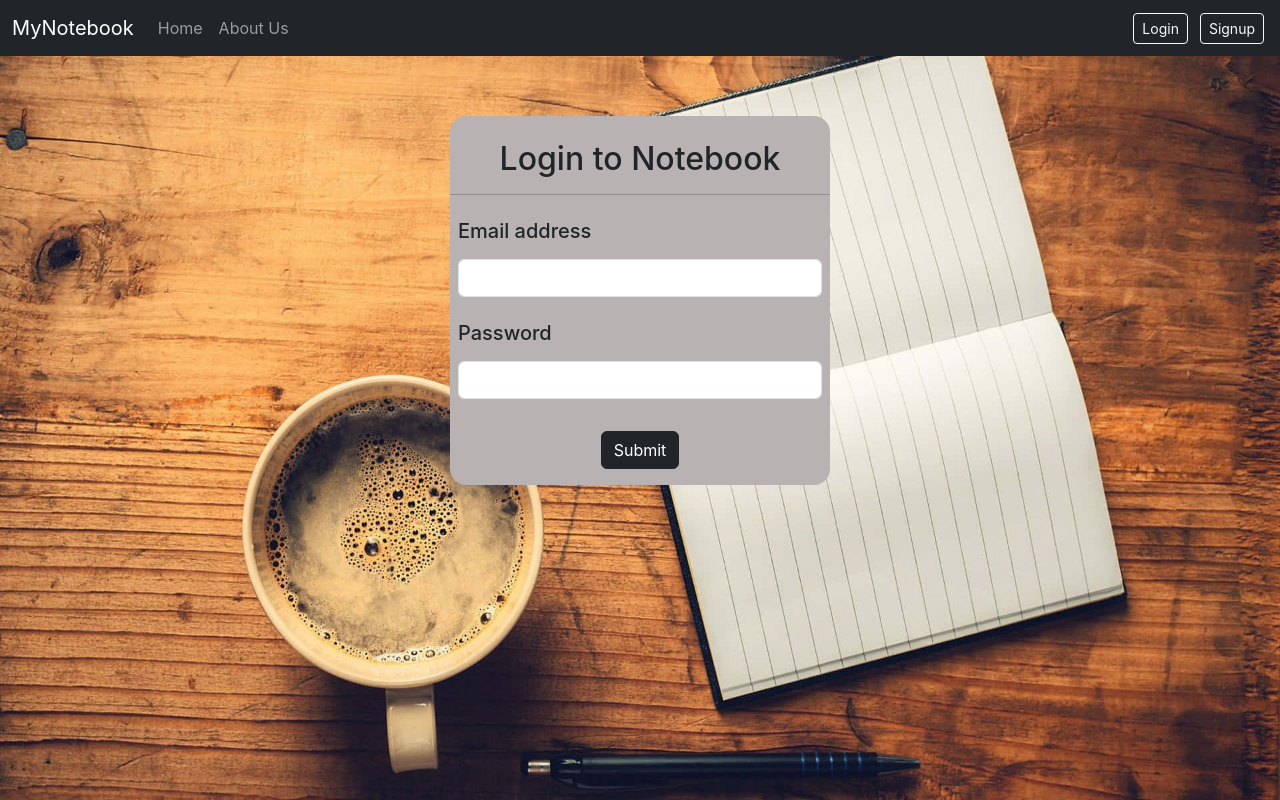
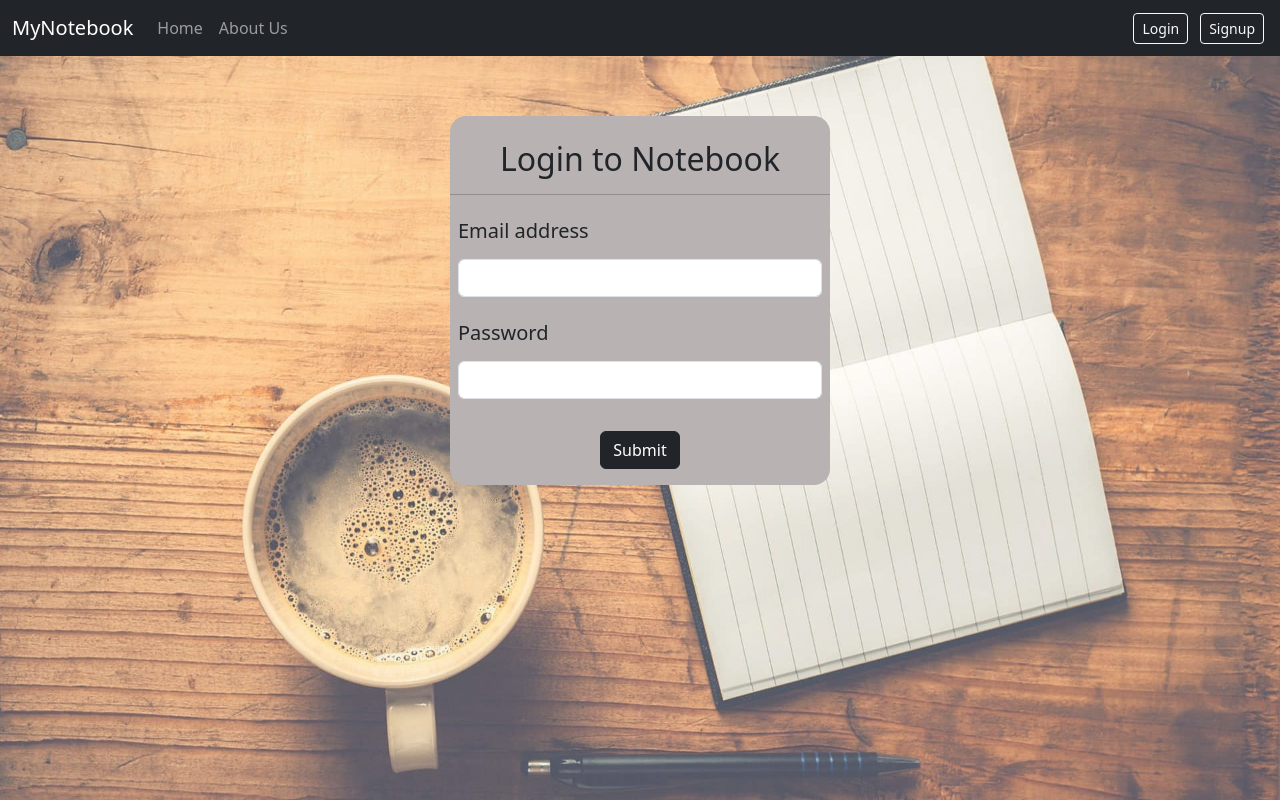
Before and after one commit to KenilGhelani/MyNotebook, a React (Create React App) app in the folder frontend/: page /login in a window 1280 px wide. Built offline with nearby package versions, Linux system fonts and the light colour scheme; the HTML template or start-up script is replaced by a standard one.

Commit message:
Change opacity of background

```diff
--- a/frontend/src/App.js
+++ b/frontend/src/App.js
@@ -34,7 +34,7 @@ function App() {
           <Route exact path="/" element={<Home showAlert={showAlert}/>} />
           <Route exact path="/about" element={<About />} />
           <Route exact path="/login" element={<Login showAlert={showAlert}/>} />
-          <Route exact path="/signup" element={<Signup showAlert={showAlert}/>} />
+          <Route exact path="/signup" element={<Signup showAlert={showAlert} />} />
         </Routes>
       </div>
       </Router>
--- a/frontend/src/components/Notes.js
+++ b/frontend/src/components/Notes.js
@@ -101,6 +101,7 @@ const Notes = (props) => {
                     name="etitle"
                     aria-describedby="emailHelp"
                     onChange={onChange}
+                    value={note.etitle}
                     minLength={5}
                     required
                   />
@@ -116,6 +117,7 @@ const Notes = (props) => {
                     name="edescription"
                     onChange={onChange}
                     minLength={5}
+                    value={note.edescription}
                     required
                   />
                 </div>
@@ -129,6 +131,7 @@ const Notes = (props) => {
                     id="etag"
                     name="etag"
                     onChange={onChange}
+                    value={note.etag}
                   />
                 </div>
               </form>
--- a/frontend/src/index.css
+++ b/frontend/src/index.css
@@ -1,17 +1,18 @@
-body {
-  height: 100vh;
+body::before {
+  content: "";
+  position: fixed;
+  top: 0;
+  left: 0;
+  width: 100%;
+  height: 100%;
   background-image: url("./notebook-background-texture-w2bqz0cxkygdfjjs.jpg");
   background-size: cover;
   background-repeat: no-repeat;
   background-attachment: fixed;
-  margin: 0;
-  padding: 0;
-  font-family: -apple-system, BlinkMacSystemFont, 'Segoe UI', 'Roboto', 'Oxygen',
-    'Ubuntu', 'Cantarell', 'Fira Sans', 'Droid Sans', 'Helvetica Neue',
-    sans-serif;
-  -webkit-font-smoothing: antialiased;
-  -moz-osx-font-smoothing: grayscale;
+  opacity: 0.7; /* Adjust the opacity value as needed (0 to 1) */
+  z-index: -1;
 }
+
 
 @media (max-width: 768px) {
   body {
```
